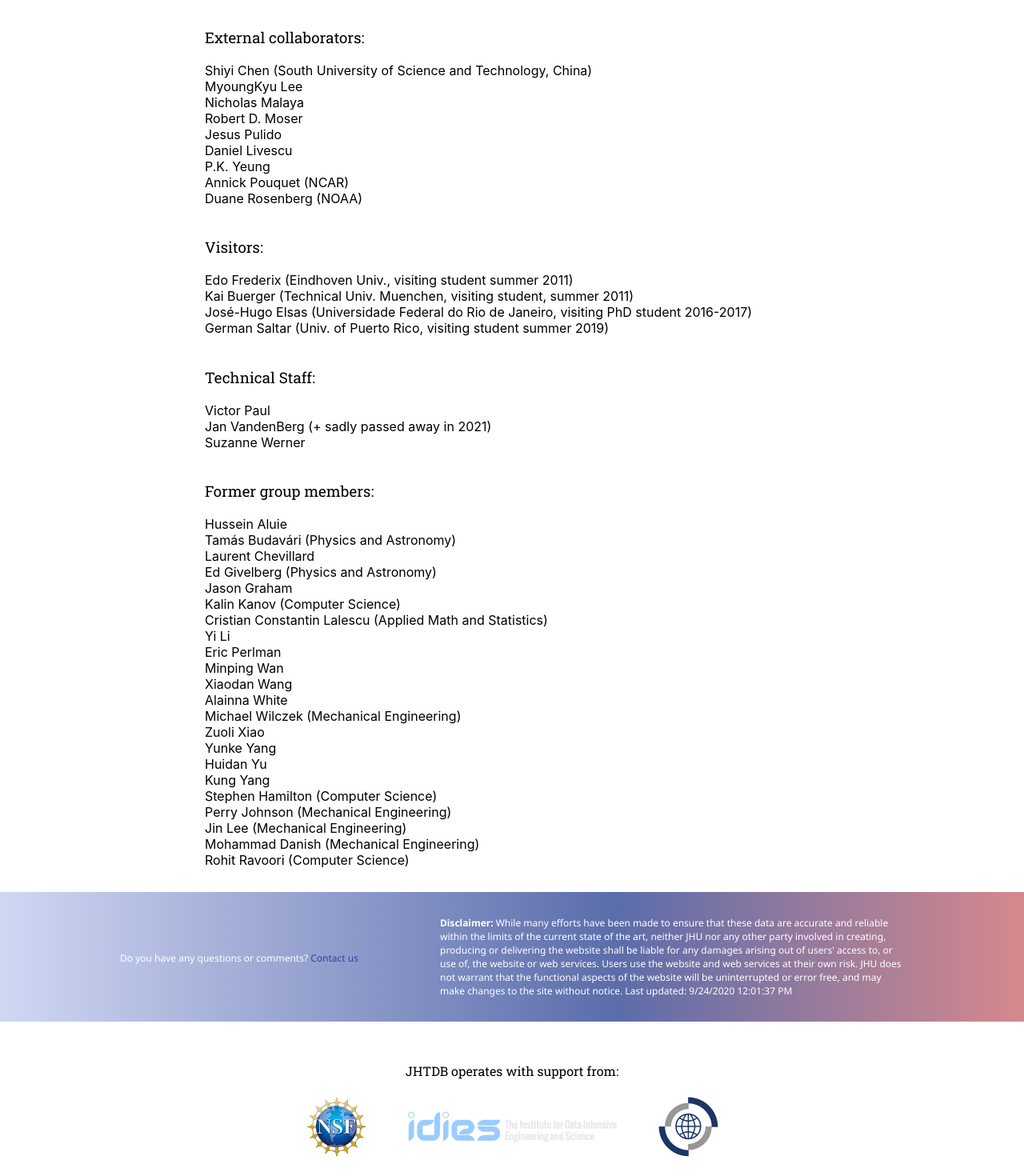
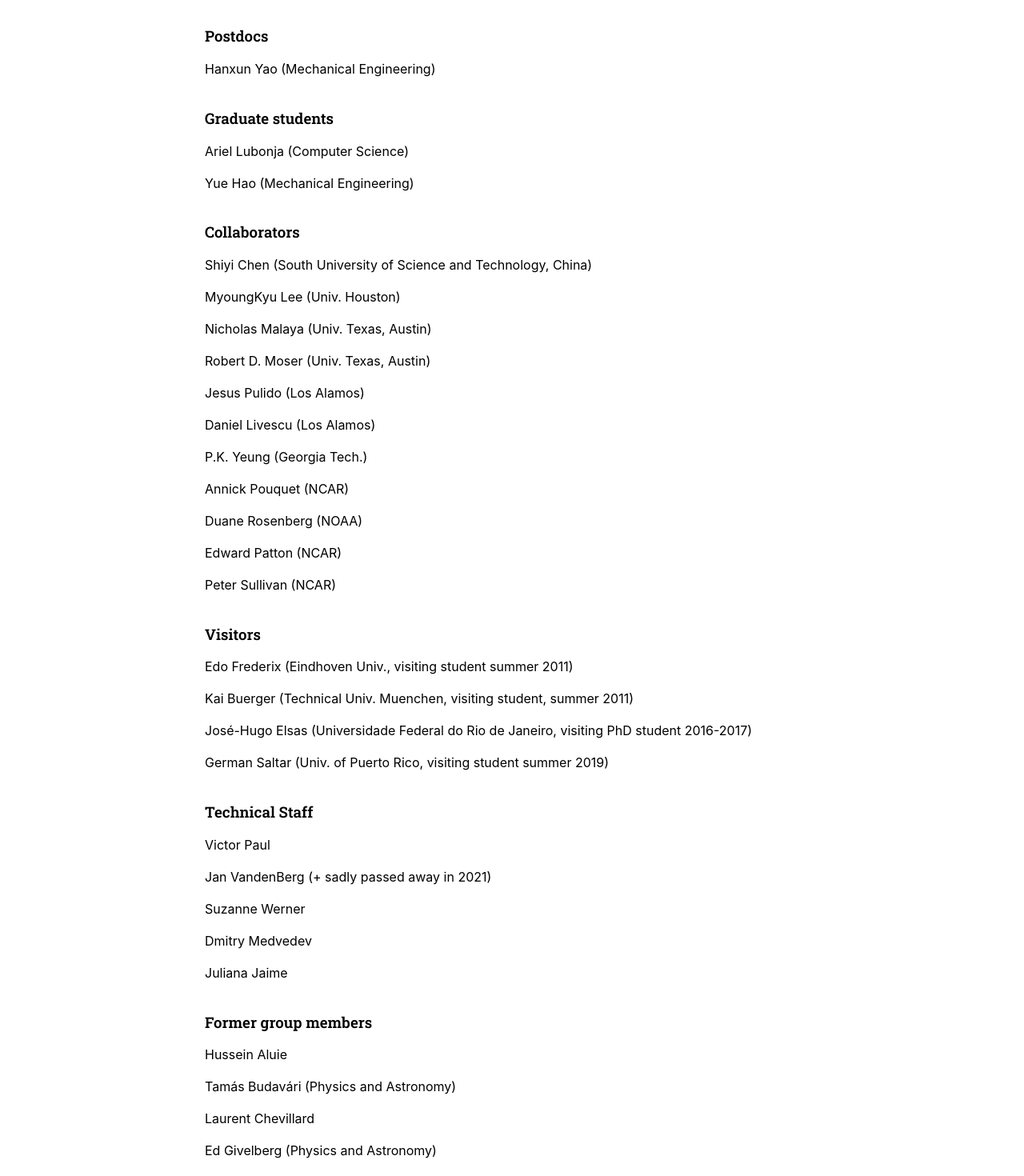
Before and after one commit to sciserver/turbulence-web, a Next.js app: page /about in a window 1280 px wide. Shown: the part 840-2310 px from the top of the page at 80% size. Built offline with nearby package versions, Linux system fonts and the light colour scheme.

Commit message:
Added About link to the footer and replaced the disclaimer with a link to a legal page that includes it

```diff
--- a/components/common/footer.tsx
+++ b/components/common/footer.tsx
@@ -36,6 +36,7 @@
     @media (width >= 800px)  {
       display: flex;
       align-items: center;
+      justify-content: space-around;
       gap: 100px;
     }
     padding: 30px 150px;
@@ -43,13 +44,8 @@
 
     background: linear-gradient(90deg, rgb(206,214, 242) 1%, rgb(50, 72, 150, 0.8) 60%,rgb(186, 57, 64,0.6) 100%);
 
-    .contact {
-      @media (width < 800px)  {
-        margin-bottom: 7%;
-      }
-      @media (width >= 1000px)  {
-        min-width: 300px;
-      }
+    h2:hover {
+      cursor: pointer;
     }
   }
 `;
@@ -72,19 +68,9 @@
 
   return <Styled {...{ footerwidth }}>
     <div className="info">
-      <div className="contact">
-        <span className="caption">
-          Do you have any questions or comments? <Link href="mailto:turbulence@lists.johnshopkins.edu">Contact us</Link>
-        </span>
-      </div>
-      <span className="caption">
-        <b>Disclaimer:</b> While many efforts have been made to ensure that these data are accurate and reliable within the
-        limits of the current state of the art, neither JHU nor any other party involved in creating, producing or
-        delivering the website shall be liable for any damages arising out of users' access to, or use of, the website
-        or web services. Users use the website and web services at their own risk. JHU does not warrant that the functional
-        aspects of the website will be uninterrupted or error free, and may make changes to the site without notice.
-        Last updated: 9/24/2020 12:01:37 PM
-      </span>
+      <h2 onClick={() => { router.push('/contact') }}>Contact</h2>
+      <h2 onClick={() => { router.push('/about') }}>About</h2>
+      <h2 onClick={() => { router.push('/legal') }}>Legal</h2>
     </div>
     <div className="sponsors">
       <h4>JHTDB operates with support from:</h4>
--- a/components/content/about/about.tsx
+++ b/components/content/about/about.tsx
@@ -26,134 +26,191 @@
 
   return (
     <Styled>
-      <h1>People and credits:</h1>
+      <h1>People & Credits</h1>
       <br />
 
 
-      <h3>Faculty:</h3>
-
+      <h3>Faculty</h3>
       Randal Burns (Computer Science)
+      <br />
       <br />
       Gregory Eyink (Applied Mathematics & Statistics)
       <br />
+      <br />
       Charles Meneveau (Mechanical Engineering)
+      <br />
       <br />
       Alex Szalay (Physics and Astronomy)
       <br />
+      <br />
       Tamer Zaki (Mechanical Engineering)
+      <br />
       <br />
       Ethan Vishniac (Physics and Astronomy)
       <br />
       <br />
+      Thomas Haine (Earth & Planetary Sciences)
+      <br />
+      <br />
 
-      <h3>Graduate students:</h3>
+      <h3>Senior Researchers</h3>
+      Gerard Lemson (Physics and Astronomy)
+      <br />
+      <br />
 
-      Akshat Gupta (Applied Math and Statistics)
+      <h3>Postdocs</h3>
+
+      Hanxun Yao (Mechanical Engineering)
       <br />
-      Mengze Wang (Mechanical Engineering)
+      <br />
+
+      <h3>Graduate students</h3>
+
+      Ariel Lubonja (Computer Science)
+      <br />
       <br />
       Yue Hao (Mechanical Engineering)
       <br />
       <br />
 
-      <h3>Postdocs and senior research associates:</h3>
-
-      Zhao Wu (Mechanical Engineering)
-      <br />
-      Gerard Lemson (Physics and Astronomy)
-      <br />
-      <br />
-
-      <h3>External collaborators:</h3>
+      <h3>Collaborators</h3>
 
       Shiyi Chen (South University of Science and Technology, China)
       <br />
-      MyoungKyu Lee
       <br />
-      Nicholas Malaya
+      MyoungKyu Lee (Univ. Houston)
       <br />
-      Robert D. Moser
       <br />
-      Jesus Pulido
+      Nicholas Malaya (Univ. Texas, Austin)
       <br />
-      Daniel Livescu
       <br />
-      P.K. Yeung
+      Robert D. Moser (Univ. Texas, Austin)
+      <br />
+      <br />
+      Jesus Pulido (Los Alamos)
+      <br />
+      <br />
+      Daniel Livescu (Los Alamos)
+      <br />
+      <br />
+      P.K. Yeung (Georgia Tech.)
+      <br />
       <br />
       Annick Pouquet (NCAR)
+      <br />
       <br />
       Duane Rosenberg (NOAA)
       <br />
       <br />
+      Edward Patton (NCAR)
+      <br />
+      <br />
+      Peter Sullivan (NCAR)
+      <br />
+      <br />
 
-      <h3>Visitors:</h3>
+      <h3>Visitors</h3>
 
       Edo Frederix (Eindhoven Univ., visiting student summer 2011)
       <br />
+      <br />
       Kai Buerger (Technical Univ. Muenchen, visiting student, summer 2011)
       <br />
+      <br />
       José-Hugo Elsas (Universidade Federal do Rio de Janeiro, visiting PhD student 2016-2017)
+      <br />
       <br />
       German Saltar (Univ. of Puerto Rico, visiting student summer 2019)
       <br />
       <br />
 
-      <h3>Technical Staff:</h3>
-
+      <h3>Technical Staff</h3>
       Victor Paul
       <br />
+      <br />
       Jan VandenBerg (+ sadly passed away in 2021)
+      <br />
       <br />
       Suzanne Werner
       <br />
       <br />
+      Dmitry Medvedev
+      <br />
+      <br />
+      Juliana Jaime
+      <br />
+      <br />
 
-      <h3>Former group members:</h3>
-
+      <h3>Former group members</h3>
       Hussein Aluie
+      <br />
       <br />
       Tamás Budavári (Physics and Astronomy)
       <br />
+      <br />
       Laurent Chevillard
+      <br />
       <br />
       Ed Givelberg (Physics and Astronomy)
       <br />
+      <br />
       Jason Graham
+      <br />
       <br />
       Kalin Kanov (Computer Science)
       <br />
+      <br />
       Cristian Constantin Lalescu (Applied Math and Statistics)
+      <br />
       <br />
       Yi Li
       <br />
+      <br />
       Eric Perlman
+      <br />
       <br />
       Minping Wan
       <br />
+      <br />
       Xiaodan Wang
+      <br />
       <br />
       Alainna White
       <br />
+      <br />
       Michael Wilczek (Mechanical Engineering)
+      <br />
       <br />
       Zuoli Xiao
       <br />
+      <br />
       Yunke Yang
+      <br />
       <br />
       Huidan Yu
       <br />
+      <br />
       Kung Yang
+      <br />
       <br />
       Stephen Hamilton (Computer Science)
       <br />
+      <br />
       Perry Johnson (Mechanical Engineering)
+      <br />
       <br />
       Jin Lee (Mechanical Engineering)
       <br />
+      <br />
       Mohammad Danish (Mechanical Engineering)
+      <br />
       <br />
       Rohit Ravoori (Computer Science)
       <br />
+      <br />
+      Akshat Gupta
+      Zhao Wu
+      Mengze Wang
 
     </Styled>
   );
--- a/next.config.js
+++ b/next.config.js
@@ -38,6 +38,11 @@
         source: '/database/cutout',
         destination: 'http://turbulence.idies.jhu.edu/cutout/',
         permanent: true
+      },
+      {
+        source: '/contact',
+        destination: 'mailto:turbulence@lists.johnshopkins.edu',
+        permanent: true
       }
     ]
   }
--- a/pages/_app.tsx
+++ b/pages/_app.tsx
@@ -40,14 +40,21 @@
   }
 
   main {
-    margin: 10px 5% 30px 20%;
+    margin: 3% 5% 10% 20%;
   }
 
-  h2, h3, h4, h5 {
+  h1, h2, h3, h4, h5 {
     font-family: "Roboto Slab", serif;
+    font-style: normal;
+    font-optical-sizing: auto;
+    }
+
+  h1, h2, h3 {
+      font-weight: 600;
+  }
+
+  h4, h5 {
       font-weight: 400;
-      font-style: normal;
-    font-optical-sizing: auto;
   }
 
   p, blockquote {
```
Also changed, not shown: components/content/legal.tsx (added, +30 -0 lines), pages/legal.tsx (added, +11 -0 lines).
